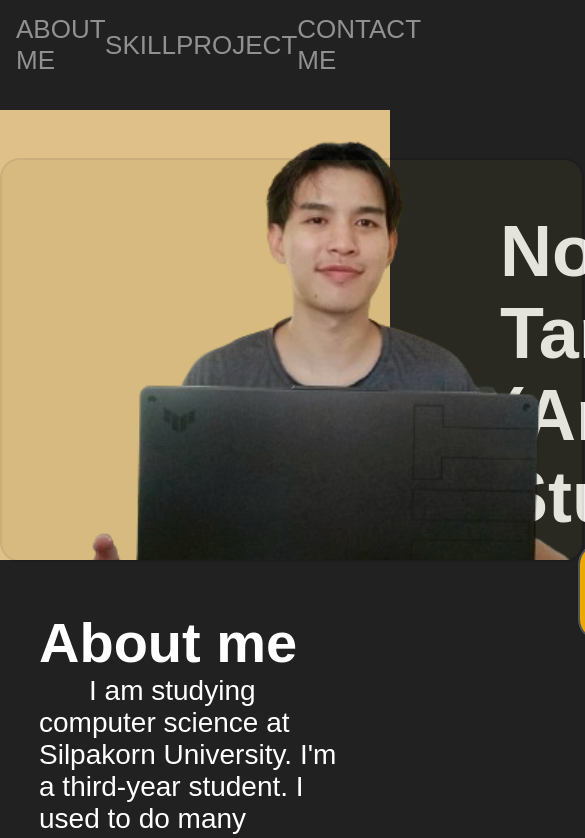
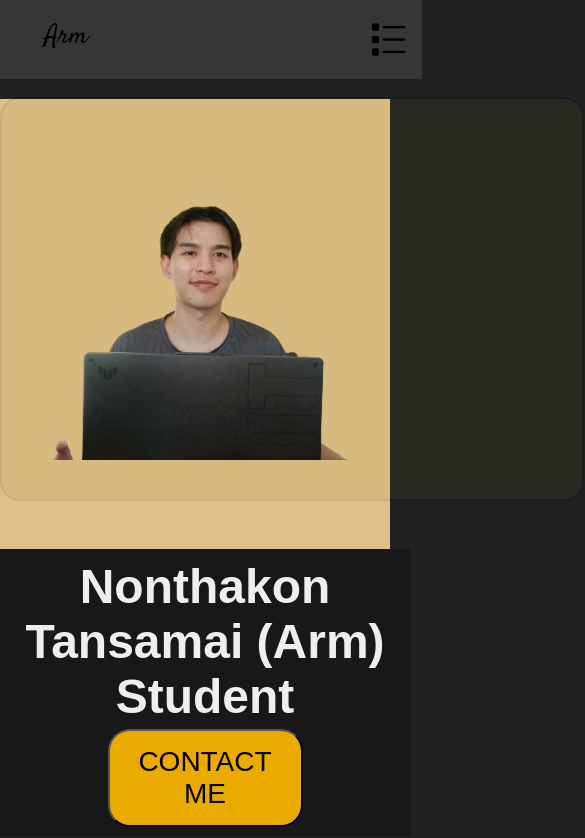
Before and after one commit to ArmNonthakon/Portfolio, a React (Vite) app: page / in a window 390 px wide. Shown: the top 838 px of the page, 585 px wide, since content can reach past the window. Built offline with nearby package versions, Linux system fonts and the light colour scheme; a web font is replaced by a local one.

Commit message:
Add responsive

```diff
--- a/src/component/homepage/aboutMe/aboutme.css
+++ b/src/component/homepage/aboutMe/aboutme.css
@@ -5,6 +5,7 @@
     background-color: #dec088;
     z-index: 0;
     height: 450px;
+
 }
 
 .name-pic {
@@ -209,3 +210,41 @@
         content: "About me";
     }
 }
+
+@media only screen and (max-width: 800px) {
+    .section-one-aboutme {
+        flex-direction: column;
+        height: auto;
+    }
+
+    .sec-text {
+        width: 100%;
+        text-align: center;
+        background-color: rgb(24, 24, 24);
+        padding: 10px;
+    }
+    .name-pic{
+        width: 100%;
+        height: 80%;
+    }
+    .Pic-personal{
+        width: 100%;
+        background-position: center;
+        background-size: 100%;
+    }
+
+    .sec-text-name {
+        margin-top: 0;
+        font-size: 24px;
+    }
+    .roadmap{
+        display: none;
+    }
+    .education-road{
+        margin-top: 10px;
+        flex-direction: column;
+    }
+    .education-road p {
+        width: 100%;
+    }
+}
--- a/src/component/navbar/navbar.css
+++ b/src/component/navbar/navbar.css
@@ -13,6 +13,21 @@ nav a {
     text-decoration: none;
     color: #919191;
 }
+.desktop{
+    display: block;
+}
+.mobile{
+    display: none;
+    justify-content: space-between;
+    align-items: center;
+    width: 100%;
+    height: auto;
+}
+.mobileItem{
+    display: none;
+    flex-direction: column;
+    align-items: center;
+}
 .pic-block {
     width: 100px;
     height: 51px;
@@ -22,3 +37,32 @@ nav a {
     background-position: center;
 
 }
+@media only screen and (max-width: 800px) {
+    .desktop {
+        display: none;
+    }
+    nav {
+      background-color: rgb(52, 54, 55);
+      width: 100%;
+      flex-direction: column;
+
+    }
+    nav a.desktopItem{
+        display: none;
+
+    }
+    .mobile{
+        display: flex;
+    }
+    .mobileItem a{
+        padding: 20px;
+    }
+    .mobileItem{
+        animation-name: showList;
+        animation-duration: 0.5s;
+    }
+    @keyframes showList {
+        from{margin-top: -250px;}
+        to{margin-top: -0px;}
+    }
+  }
--- a/src/component/navbar/navbar.jsx
+++ b/src/component/navbar/navbar.jsx
@@ -1,16 +1,42 @@
+import { useState } from "react"
 import "./navbar.css"
 
 function Navbar() {
+    const [stateList,SetStateList] = useState(false)
+    const showList = ()=>{
+        if (stateList == false){
+            document.getElementById('showListMobile').style.display = "flex"
+            SetStateList(true)
+        }
+        else {
+            document.getElementById('showListMobile').style.display = "none"
+            SetStateList(false)
+        }
+
+    }
     return (
         <>
             <nav>
-                <div className="pic-block">
+                <div className="mobile">
+                    <div className="pic-block">
+                    </div>
+                    <img src="/list.png" width="35px" height="35px" onClick={showList} alt="" />
                 </div>
+                <div className="desktop">
+                    <div className="pic-block">
+                    </div>
+                </div>
+                <div id="showListMobile" className="mobileItem">
+                    <a href="/">ABOUT ME</a>
+                    <a href="/skill">SKILL</a>
+                    <a href="/project">PROJECT</a>
+                    <a href="/contact">CONTACT ME</a>
+                </div>
+                <a className="desktopItem" href="/">ABOUT ME</a>
+                <a className="desktopItem" href="/skill">SKILL</a>
+                <a className="desktopItem" href="/project">PROJECT</a>
+                <a className="desktopItem" href="/contact">CONTACT ME</a>
 
-                <a href="/">ABOUT ME</a>
-                <a href="/skill">SKILL</a>
-                <a href="/project">PROJECT</a>
-                <a href="/contact">CONTACT ME</a>
             </nav>
         </>)
 }
```
Also changed, not shown: src/component/homepage/aboutMe/aboutme.jsx (+4 -6 lines), public/list.png (added).
